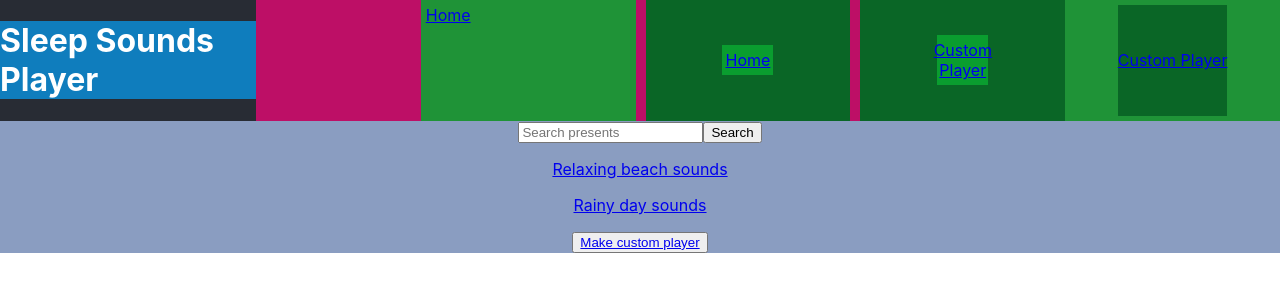
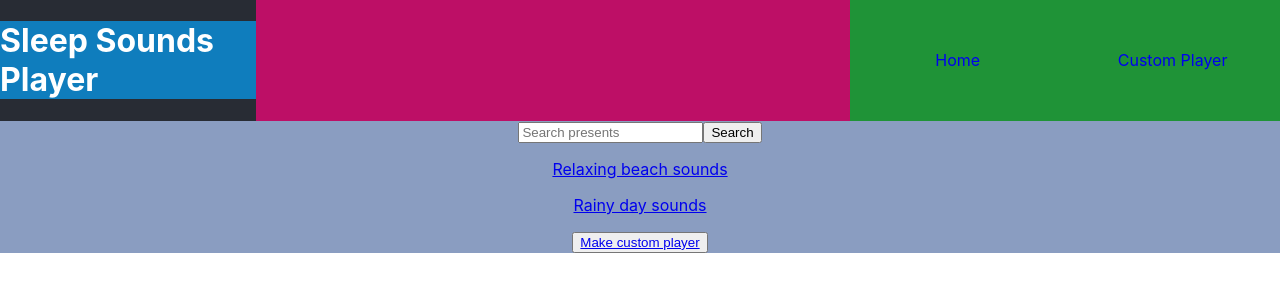
Before and after one commit to greg-navarro/Sleep-Sounds-Player, a React (Create React App) app in the folder sleep-sounds-app/: page / in a window 1280 px wide. Shown: the top 300 px of the page. Built offline with nearby package versions, Linux system fonts and the light colour scheme.

Commit message:
Formats links in nav

```diff
--- a/sleep-sounds-app/src/App.css
+++ b/sleep-sounds-app/src/App.css
@@ -5,12 +5,7 @@
 
 .App-header {
   background-color: #282c34;
-  /* min-height: 10vh; */
   display: flex;  /*makes the div stick to top of screen*/
-  /* flex-direction: row; */
-  /* align-items: center; */
-  /* justify-content: center; */
-  /* font-size: calc(10px + 2vmin); */
   color: white;
 }
 
@@ -29,15 +24,12 @@ nav {
 .nav-link {
   width: 20%;
   height: auto;
-  background-color: hsl(138, 82%, 22%);
   margin-left: 10px;
-  /* margin-right: 10px; */
   justify-content: center;
-  /* padding: 15px; */
   display: flex;
   flex-direction: column;
 }
-.nav-link:hover {
+nav a:hover {
   background-color: rgba(226, 214, 43, 0.884);
 }
 
@@ -46,25 +38,21 @@ nav {
   display: flex;
   background-color: rgba(11, 165, 49, 0.884);
   text-align: center;
-  /* padding: 5px; */
   justify-content: center;
 }
 
 nav a {
-  /* margin: 0 auto; */
-  /* display: inline-block; */
   width: 20%;
   height: auto;
-  /* height: auto; */
   background-color: rgba(11, 165, 49, 0.884);
   text-align: center;
   padding: 5px;
   display: flex;
+  text-decoration: none;
 }
 
 a .nav-link {
   width: auto;
   height: auto;
   margin: 0 auto;
-
 }
--- a/sleep-sounds-app/src/components/Navbar.js
+++ b/sleep-sounds-app/src/components/Navbar.js
@@ -8,9 +8,9 @@ export function Navbar() {
       <h1>Sleep Sounds Player</h1>
       <nav>
         <Link to="/custom-player"><div className="nav-link"> Custom Player </div></Link>
-        <div className="nav-link"><Link to="/custom-player"> Custom Player </Link></div>
-        <div className="nav-link"><Link to="/"> Home </Link></div>
-        <Link to="/"> Home </Link>
+        <Link to="/"><div className="nav-link"> Home </div></Link>
+
+
       </nav>
     </div>
   );
```
